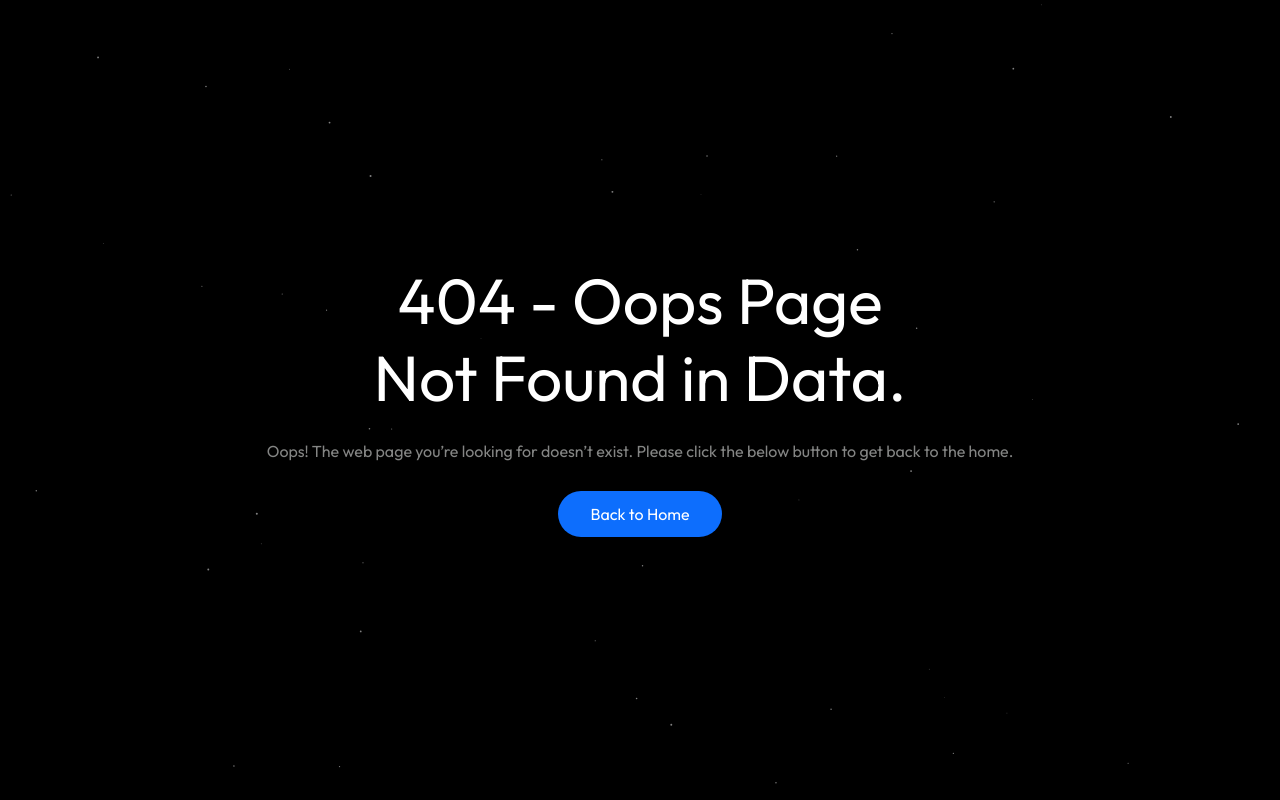
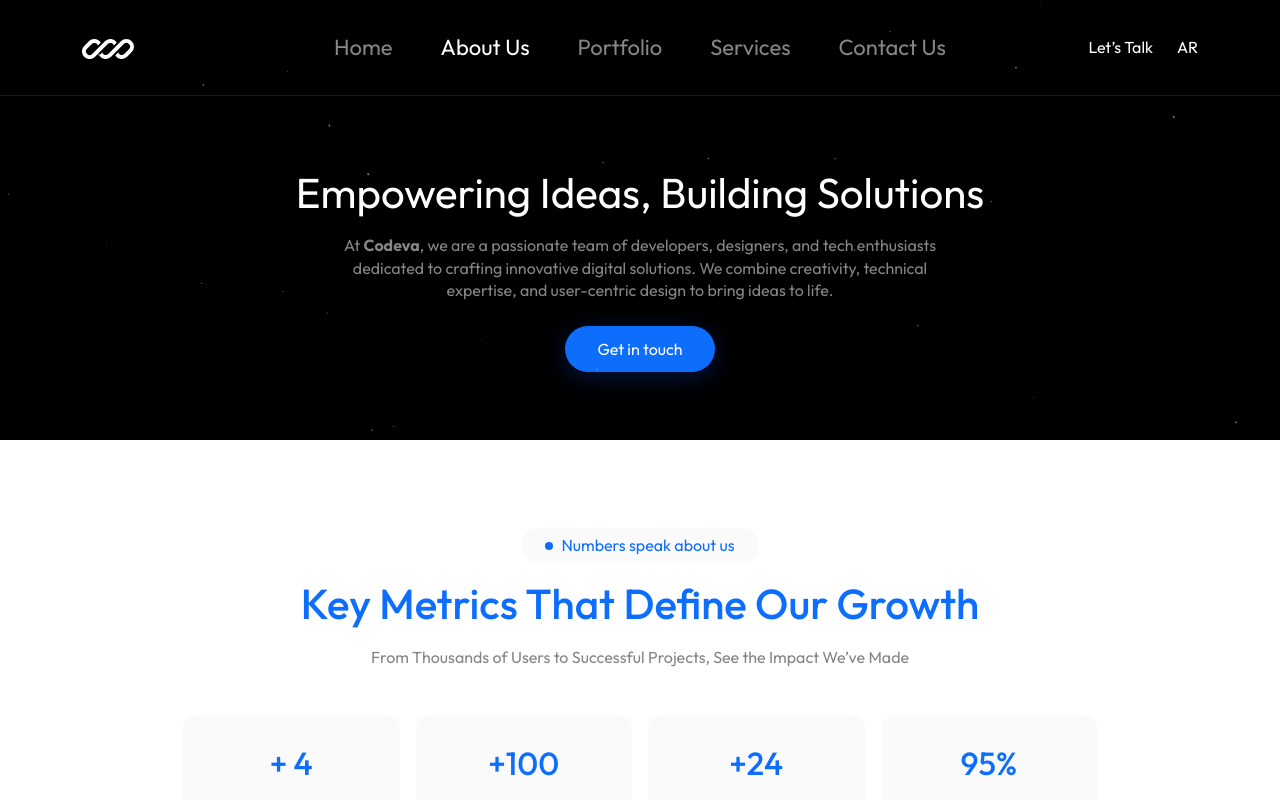
Before and after one commit to Ahmedelsayed265/Codeva, a React (Vite) app: page /about in a window 1280 px wide. Before the commit this address had no page. Shown: the top 800 px of the page. Built offline with nearby package versions, Linux system fonts and the light colour scheme.

Commit message:
refactor: add About and ProjectDetails components; update routing and enhance styles for improved layout

```diff
--- a/src/assets/styles/_home.scss
+++ b/src/assets/styles/_home.scss
@@ -69,12 +69,11 @@
 
 .statistics_section {
   padding: 80px 0;
-  border-top: 1px solid #ffffff1a;
-  border-bottom: 1px solid #ffffff1a;
+  background: $white;
   h2 {
     text-align: center;
     font-size: 42px;
-    color: $white;
+    color: $blue;
     margin-bottom: 16px;
   }
   p {
@@ -86,8 +85,8 @@
   .thumb {
     text-align: center;
     padding: 8px 24px;
-    background: #ffffff1a;
-    color: $white;
+    background: #fafafa;
+    color: $blue;
     margin: 0 auto 16px;
     width: fit-content;
     border-radius: 40px;
@@ -100,7 +99,7 @@
       width: 8px;
       height: 8px;
       border-radius: 50%;
-      background: $white;
+      background: $blue;
     }
   }
   .boxes {
@@ -112,6 +111,7 @@
       flex-direction: column;
       padding: 24px;
       gap: 8px;
+      background: #fafafa;
       border-radius: 12px;
       border: 1px solid #ffffff1a;
       h4 {
@@ -120,7 +120,7 @@
       }
       h6 {
         font-size: 16px;
-        color: $white;
+        color: $main;
       }
     }
   }
--- a/src/assets/styles/_portfolio.scss
+++ b/src/assets/styles/_portfolio.scss
@@ -57,6 +57,7 @@
     }
   }
 }
+
 .join_us {
   padding: 80px 0;
   overflow: hidden;
@@ -83,7 +84,7 @@
     font-size: 54px;
     text-align: center;
     @media screen and (max-width: 576px) {
-      font-size: 36px;
+      font-size: 28px;
     }
   }
   p {
--- a/src/assets/styles/main.css
+++ b/src/assets/styles/main.css
@@ -103,7 +103,7 @@ body header {
   border-bottom: 1px solid rgba(255, 255, 255, 0.1019607843);
 }
 body header.blured {
-  background: rgba(0, 0, 0, 0.5);
+  background: rgba(0, 0, 0, 0.9);
   -webkit-backdrop-filter: blur(10px);
           backdrop-filter: blur(10px);
 }
@@ -257,7 +257,7 @@ body header nav .others a:last-child {
   }
 }
 body footer {
-  padding: 24px 0;
+  padding: 42px 0 24px;
 }
 body footer .content {
   gap: 32px;
@@ -556,13 +556,12 @@ body .hero_section .content .buttons a:last-child {
 }
 body .statistics_section {
   padding: 80px 0;
-  border-top: 1px solid rgba(255, 255, 255, 0.1019607843);
-  border-bottom: 1px solid rgba(255, 255, 255, 0.1019607843);
+  background: #fff;
 }
 body .statistics_section h2 {
   text-align: center;
   font-size: 42px;
-  color: #fff;
+  color: #0d6efd;
   margin-bottom: 16px;
 }
 body .statistics_section p {
@@ -574,8 +573,8 @@ body .statistics_section p {
 body .statistics_section .thumb {
   text-align: center;
   padding: 8px 24px;
-  background: rgba(255, 255, 255, 0.1019607843);
-  color: #fff;
+  background: #fafafa;
+  color: #0d6efd;
   margin: 0 auto 16px;
   width: -moz-fit-content;
   width: fit-content;
@@ -590,7 +589,7 @@ body .statistics_section .thumb::before {
   width: 8px;
   height: 8px;
   border-radius: 50%;
-  background: #fff;
+  background: #0d6efd;
 }
 body .statistics_section .boxes {
   display: grid;
@@ -604,6 +603,7 @@ body .statistics_section .boxes .box {
   flex-direction: column;
   padding: 24px;
   gap: 8px;
+  background: #fafafa;
   border-radius: 12px;
   border: 1px solid rgba(255, 255, 255, 0.1019607843);
 }
@@ -613,7 +613,7 @@ body .statistics_section .boxes .box h4 {
 }
 body .statistics_section .boxes .box h6 {
   font-size: 16px;
-  color: #fff;
+  color: #000;
 }
 @keyframes gradientAnimation {
   0% {
@@ -971,7 +971,7 @@ body .join_us h2 {
 }
 @media screen and (max-width: 576px) {
   body .join_us h2 {
-    font-size: 36px;
+    font-size: 28px;
   }
 }
 body .join_us p {
@@ -1057,6 +1057,11 @@ body .contact_section form {
   flex-direction: column;
   gap: 24px;
 }
+@media screen and (max-width: 576px) {
+  body .contact_section form {
+    padding: 32px 24px;
+  }
+}
 body .contact_section form .form_group {
   display: flex;
   align-items: center;
@@ -1083,6 +1088,7 @@ body .contact_section form .input_field textarea {
   border-radius: 12px;
   border: 1px solid rgba(255, 255, 255, 0.1019607843);
   background: #000;
+  height: 54px;
   color: #fff;
 }
 body .contact_section form .input_field input option,
@@ -1093,7 +1099,7 @@ body .contact_section form .input_field textarea option {
 body .contact_section form button {
   width: -moz-fit-content;
   width: fit-content;
-  padding: 16px 0;
+  padding: 12px 0;
   border-radius: 12px;
   width: 100%;
   background: #fff;
@@ -1148,6 +1154,39 @@ body .not_found_section .container a:hover {
 body .service_details {
   padding: 20vh 0 60px;
 }
+body .about_page {
+  padding: 20vh 0 60px;
+}
+body .about_page h1 {
+  text-align: center;
+  font-size: 42px;
+  color: #fff;
+  font-weight: 400;
+  margin-bottom: 16px;
+}
+body .about_page p {
+  text-align: center;
+  font-size: 16px;
+  color: #848584;
+  max-width: 600px;
+  margin: 0 auto 24px;
+}
+body .about_page a {
+  padding: 12px 32px;
+  border-radius: 120px;
+  background: #0d6efd;
+  box-shadow: 0px 5px 25px 0px rgba(0, 85, 255, 0.25);
+  color: #fff;
+  display: block;
+  width: -moz-fit-content;
+  width: fit-content;
+  transition: 0.3s ease-in-out;
+  margin: 12px auto 0;
+}
+body .about_page a:hover {
+  background: #fff;
+  color: #000;
+}
 body.ar {
   direction: rtl;
 }/*# sourceMappingURL=main.css.map */
--- a/src/assets/styles/main.scss
+++ b/src/assets/styles/main.scss
@@ -67,6 +67,9 @@ body {
       display: flex;
       flex-direction: column;
       gap: 24px;
+      @media screen and (max-width: 576px) {
+        padding: 32px 24px;
+      }
       .form_group {
         display: flex;
         align-items: center;
@@ -90,6 +93,7 @@ body {
           border-radius: 12px;
           border: 1px solid #ffffff1a;
           background: $main;
+          height: 54px;
           color: $white;
           option {
             color: $white;
@@ -98,7 +102,7 @@ body {
       }
       button {
         width: fit-content;
-        padding: 16px 0;
+        padding: 12px 0;
         border-radius: 12px;
         width: 100%;
         background: $white;
@@ -150,8 +154,42 @@ body {
     }
   }
 
-  .service_details{
+  .service_details {
     padding: 20vh 0 60px;
+  }
+
+  .about_page {
+    padding: 20vh 0 60px;
+    h1 {
+      text-align: center;
+      font-size: 42px;
+      color: $white;
+      font-weight: 400;
+      margin-bottom: 16px;
+    }
+    p {
+      text-align: center;
+      font-size: 16px;
+      color: $text;
+      max-width: 600px;
+      margin: 0 auto 24px;
+    }
+    a {
+      padding: 12px 32px;
+      border-radius: 120px;
+      background: $blue;
+      box-shadow: 0px 5px 25px 0px rgba(0, 85, 255, 0.25);
+      color: $white;
+      display: block;
+      width: fit-content;
+      transition: 0.3s ease-in-out;
+      margin: 12px auto 0;
+
+      &:hover {
+        background: $white;
+        color: $main;
+      }
+    }
   }
 
   &.ar {
--- /dev/null
+++ b/src/routes/About.jsx
@@ -0,0 +1,26 @@
+import Statistics from "../components/home/Statistics";
+
+export default function About() {
+  return (
+    <>
+      <section className="about_page">
+        <div className="container">
+          <div className="row">
+            <div className="col-12 p-2">
+              <h1>Empowering Ideas, Building Solutions</h1>
+              <p>
+                At <strong>Codeva</strong>, we are a passionate team of
+                developers, designers, and tech enthusiasts dedicated to
+                crafting innovative digital solutions. We combine creativity,
+                technical expertise, and user-centric design to bring ideas to
+                life.
+              </p>
+              <a href="/contact"> Get in touch </a>
+            </div>
+          </div>
+        </div>
+      </section>
+      <Statistics />
+    </>
+  );
+}
--- a/src/routes/Portfolio.jsx
+++ b/src/routes/Portfolio.jsx
@@ -52,7 +52,7 @@ export default function Portfolio() {
           ))}
           <div className="col-12 p-2 mt-5">
             <div className="join_us">
-              <video src="/video.mp4"></video>
+              <video src="/video.mp4" muted playsInline></video>
               <h2>
                 Each Project we Undertake <br /> is a Unique Opportunity.
               </h2>
--- /dev/null
+++ b/src/routes/ProjectDetails.jsx
@@ -0,0 +1,5 @@
+export default function ProjectDetails() {
+  return (
+    <div>ProjectDetails</div>
+  )
+}
```
Also changed, not shown: src/assets/styles/_layout.scss (+2 -8 lines), src/providers/router.jsx (+10 -0 lines), 1 other file (tests, documents, lock files or other folders).
